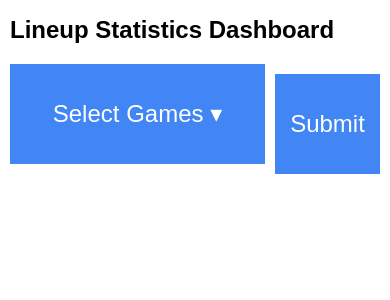
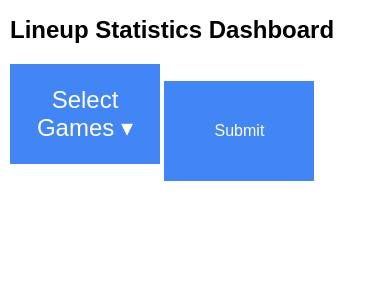
Before and after one commit to AIstats3/AIstats3.github.io, a Flask app: page / in a window 390 px wide. Shown: the top 300 px of the page. Run offline with Flask 3, Linux system fonts and the light colour scheme.

Commit message:
updated dashboard styles for mobile

```diff
--- a/static/dashboard.css
+++ b/static/dashboard.css
@@ -1,15 +1,13 @@
 body {
   font-family: Arial, sans-serif;
   margin: 20px;
-  font-size: 24px;
 }
 
 h1 {
   margin-bottom: 20px;
-  font-size: 24px;
 }
 
-/* Dropdown container */
+/* Dropdown */
 .dropdown {
   position: relative;
   display: inline-block;
@@ -22,9 +20,8 @@ h1 {
   padding: 10px;
   border: none;
   cursor: pointer;
-  width: 150px;
-  height: 100px;
-  font-size: 24px;
+  width: 150px; /* Set fixed width */
+  height: 100px; /* Set fixed height */
   text-align: center;
 }
 
@@ -39,7 +36,7 @@ h1 {
   max-height: 200px;
   overflow-y: auto;
   padding: 10px;
-  font-size: 24px;
+  width: 100%; /* Ensure dropdown content takes full width */
 }
 
 .dropdown-content label {
@@ -51,32 +48,11 @@ h1 {
   display: block;
 }
 
-/* Submit button */
-.submit-button {
-  background-color: #4285f4;
-  color: white;
-  padding: 10px;
-  border: none;
-  cursor: pointer;
-  width: 150px;
-  height: 100px;
-  font-size: 24px;
-  text-align: center;
-}
-
-/* Button container to align side by side */
-.buttons-container {
-  display: flex;
-  gap: 20px;
-  align-items: center;
-}
-
-/* Table styles */
+/* Table Styles */
 table {
   width: 100%;
   border-collapse: collapse;
   margin-top: 20px;
-  font-size: 24px;
 }
 
 th, td {
@@ -89,47 +65,62 @@ th {
   background-color: #f2f2f2;
 }
 
+/* Submit Button */
+.submit-button {
+  background-color: #4285f4;
+  color: white;
+  padding: 10px;
+  border: none;
+  cursor: pointer;
+  width: 150px; /* Set fixed width */
+  height: 100px; /* Set fixed height */
+  text-align: center;
+}
+
+/* Flexbox container for buttons to be side by side */
+.buttons-container {
+  display: flex;
+  gap: 20px; /* Space between buttons */
+}
+
 /* Mobile responsiveness */
 @media screen and (max-width: 600px) {
+  /* Adjust the body and heading margins for smaller screens */
   body {
     margin: 10px;
   }
 
-  .buttons-container {
-    flex-direction: row;
-    gap: 10px;
+  h1 {
+    font-size: 1.5em;
   }
 
-  /* 75% width for dropdown, 25% for submit */
-  .dropdown {
-    flex: 3;
+  /* Ensure buttons remain side by side on mobile */
+  .buttons-container {
+    flex-direction: row; /* Keep buttons in a row */
+    justify-content: space-between; /* Distribute buttons evenly */
   }
 
-  .dropdown button {
-    width: 100%;
+  /* Ensure both buttons maintain the same size */
+  .dropdown button, .submit-button {
+    width: 150px;
     height: 100px;
-    font-size: 24px;
+    font-size: 1em; /* Maintain readability on mobile */
   }
 
-  .submit-button {
-    flex: 1;
-    width: 100%;
-    height: 100px;
-    font-size: 24px;
-  }
-
-  .dropdown-content {
-    min-width: 100%;
-    padding: 15px;
-  }
-
+  /* Make table more mobile-friendly by allowing horizontal scrolling if needed */
   table {
-    font-size: 20px;
     overflow-x: auto;
     display: block;
+    font-size: 14px;
   }
 
   th, td {
     padding: 10px;
   }
+
+  /* Adjust dropdown content for mobile */
+  .dropdown-content {
+    min-width: 100%; /* Ensure the dropdown content is fully responsive */
+    padding: 15px;
+  }
 }
--- a/templates/index.html
+++ b/templates/index.html
@@ -9,9 +9,8 @@
     <h1>Lineup Statistics Dashboard</h1>
 
     <form id="lineup-form">
-      <div class="buttons-container">
         <div class="dropdown">
-              <button type="button" id="dropdownToggle">Select Games ▾</button>
+            <button type="button" id="dropdownToggle" style="font-size: 24px;">Select Games ▾</button>
             <div id="gameDropdown" class="dropdown-content">
                 <label><input type="checkbox" id="selectAll"> <strong>Select All</strong></label><br>
                 {% for file in game_files %}
@@ -20,7 +19,6 @@
             </div>
         </div>
         <button type="submit" class="submit-button">Submit</button>
-      </div>
     </form>
 
     <div id="lineup-table"></div>
```
Lines whose indentation alone changed are shown as unchanged.
